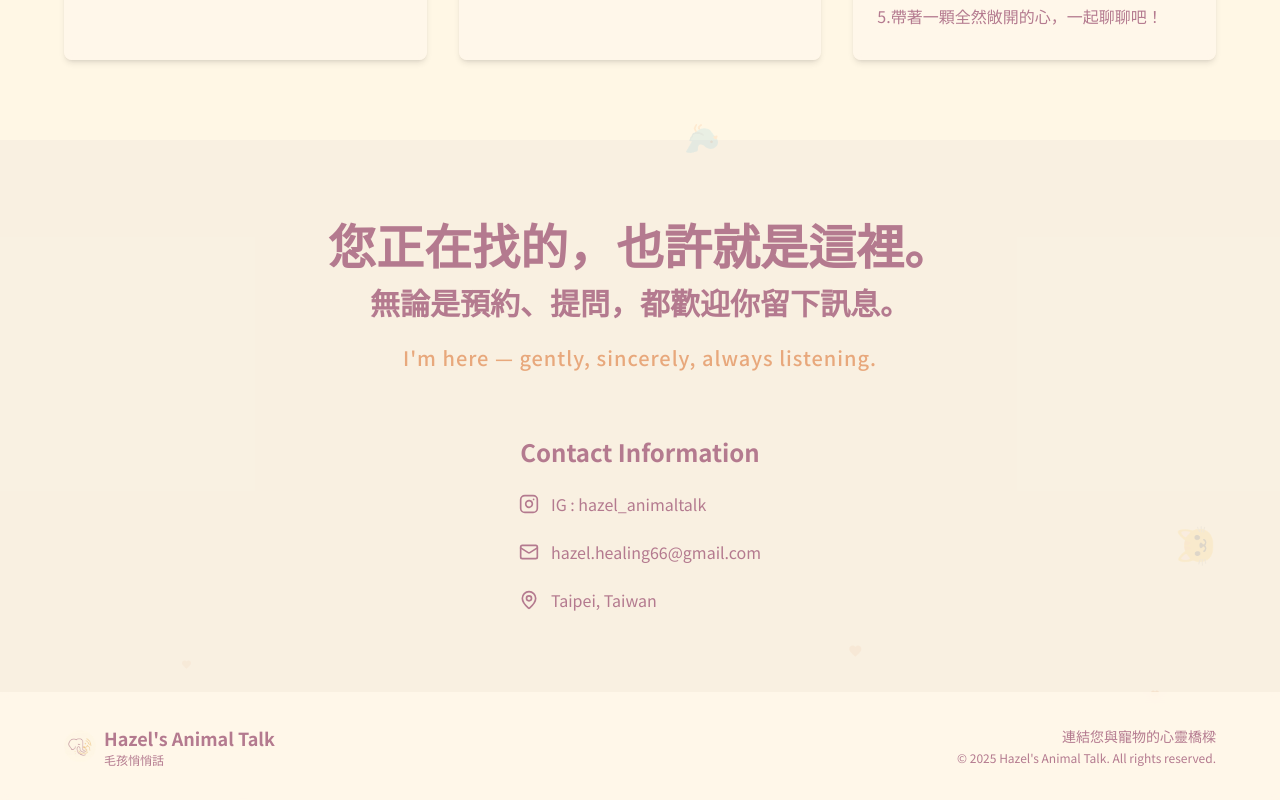
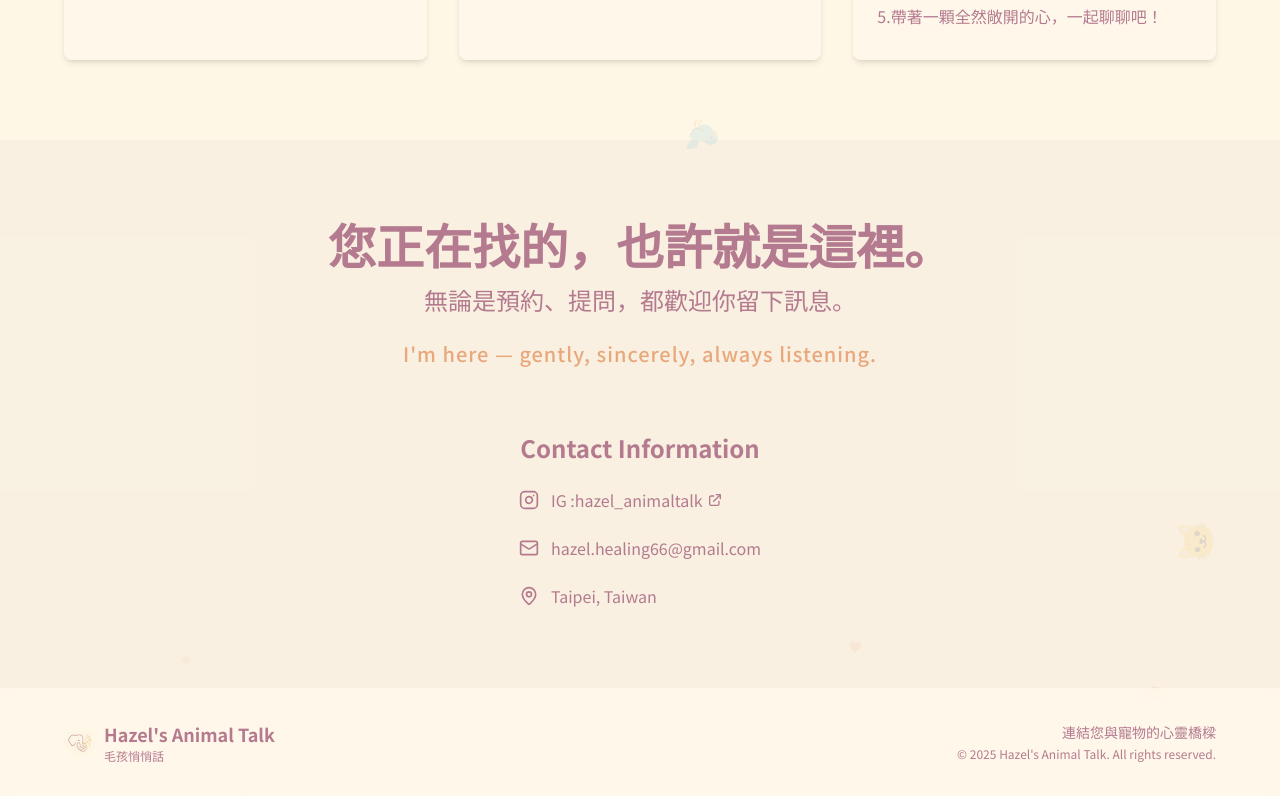
Before and after one commit to joyjsmun/hazels-animaltalk, a Next.js app: page / in a window 1280 px wide. Shown: the part 3828-4628 px from the top of the page. Built offline with nearby package versions, Linux system fonts and the light colour scheme.

Commit message:
ADD: fix contact 2

```diff
--- a/components/single-page-content.tsx
+++ b/components/single-page-content.tsx
@@ -619,7 +619,7 @@ export default function SinglePageContent() {
               >
                 <h2 className="text-4xl md:text-5xl font-bold text-[#B47A8F] mb-4">您正在找的，也許就是這裡。
                 </h2>
-                <h3 className="text-2xl md:text-3xl font-bold text-[#B47A8F] mb-6">無論是預約、提問，都歡迎你留下訊息。
+                <h3 className="text-2xl md:text-2xl font-medium text-[#B47A8F] mb-6">無論是預約、提問，都歡迎你留下訊息。
                 </h3>
                 <p className="text-lg md:text-xl text-[#E8A87C] font-medium tracking-wider mb-8">
                 I'm here — gently, sincerely, always listening.                </p>
@@ -633,6 +633,7 @@ export default function SinglePageContent() {
                 className="flex justify-center"
               >
                 <motion.div variants={itemVariants} className="max-w-md mx-auto text-center">
+
                   <h3 className="text-2xl font-bold text-[#B47A8F] mb-6">Contact Information</h3>
                   <div className="space-y-6">
                     <div className="flex items-center">
@@ -643,7 +644,7 @@ export default function SinglePageContent() {
                           <line x1="17.5" x2="17.51" y1="6.5" y2="6.5"></line>
                         </svg>
                       </div>
-                      <p className="text-[#B47A8F]">IG : <a href="https://www.instagram.com/hazel_animaltalk/">hazel_animaltalk</a></p>
+                      <p className="text-[#B47A8F] flex items-center">IG : <a href="https://www.instagram.com/hazel_animaltalk/" target="_blank" rel="noopener noreferrer" className="flex items-center hover:underline">hazel_animaltalk <svg xmlns="http://www.w3.org/2000/svg" className="h-4 w-4 ml-1" fill="none" viewBox="0 0 24 24" stroke="currentColor"><path strokeLinecap="round" strokeLinejoin="round" strokeWidth={2} d="M10 6H6a2 2 0 00-2 2v10a2 2 0 002 2h10a2 2 0 002-2v-4M14 4h6m0 0v6m0-6L10 14" /></svg></a></p>
                     </div>
                     <div className="flex items-center">
                       <Mail className="h-5 w-5 text-[#B47A8F] mr-3" />
```
